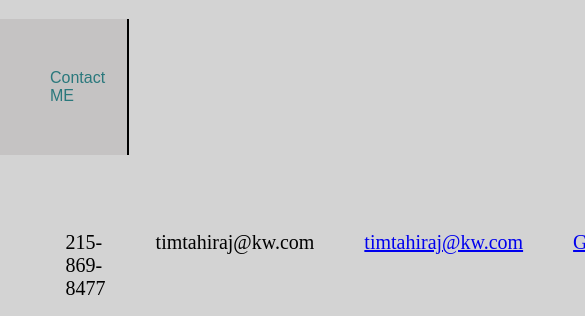
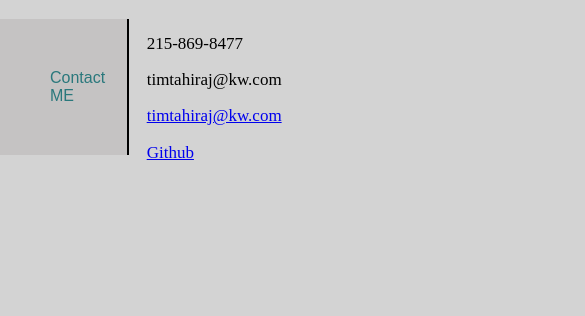
Before and after one commit to ftahira1/Portfolio, a plain HTML site: page index.html in a window 390 px wide. Shown: the part 743-1059 px from the top of the page, 585 px wide, since content can reach past the window. After the commit the page ends 907 px from the top, so only its background shows below. Drawn offline with Linux system fonts and the light colour scheme.

Commit message:
Layout change

```diff
--- a/assets/css/style.css
+++ b/assets/css/style.css
@@ -95,12 +95,12 @@ ul {
 }
 
 #list {
-    padding: 4%;
+    padding-top: 70px;
     display: inline-flex;
 }
 
 footer li {
-    padding-left:50px;
+    padding-left:40px;
 }
 
 
@@ -130,6 +130,11 @@ footer li {
         padding: 23px;
         font-size: 30px
     }
+    footer li {
+        padding-left: 18px;
+        font-size: 17px;
+    }
+
 
 
 }
@@ -161,4 +166,16 @@ footer li {
         display: flex;
         justify-content: center;
     }
+    #list {
+        padding: 0;
+        display: inline-block;
+    }
+    footer li {
+        padding-bottom: 1px;
+        font-size: 17px;
+    }
+
+    #about-me {
+
+    }
 }
```
Also changed, not shown: 1 other file.
